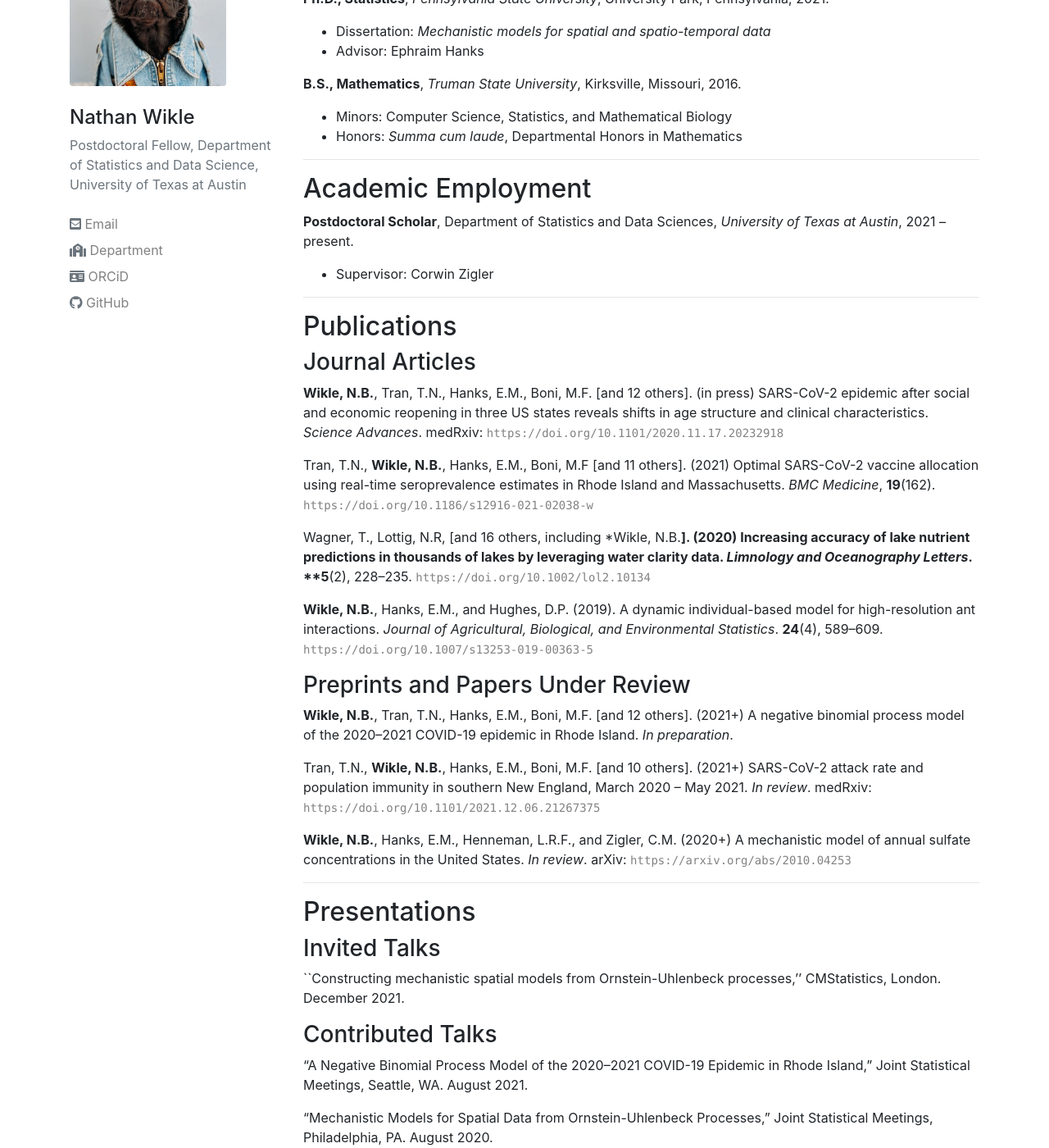
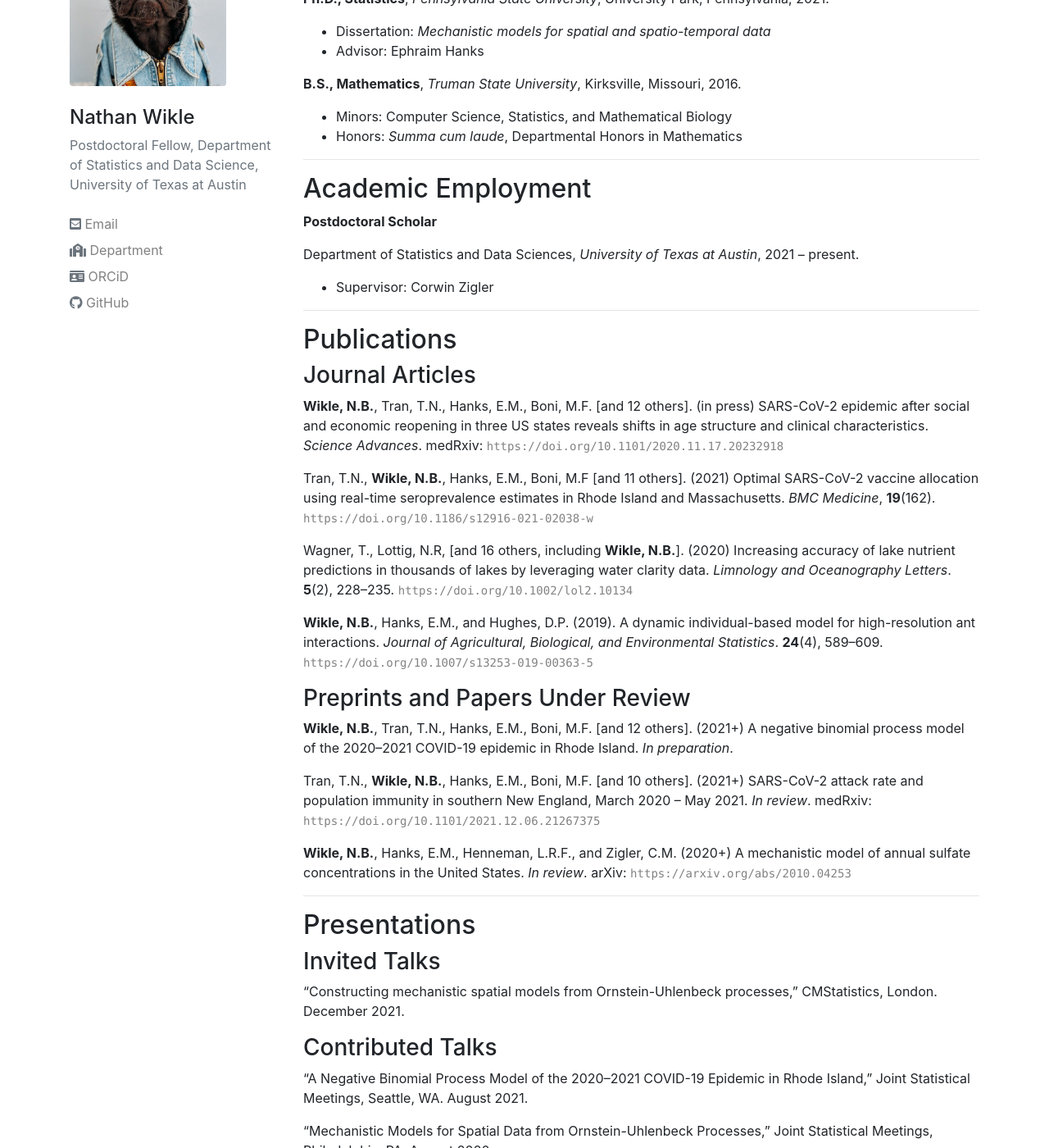
Before and after one commit to nbwikle/nbwikle.github.io, a Jekyll site: the page built from pages/cv.md, in a window 1280 px wide and 1400 px high, scrolled down 242 px. Shown: the whole window at 82% size. Built offline with Jekyll 4.4.1, drawn with Linux system fonts in a browser that asks for light colours; nearby versions of some CDN libraries; some of the changed text lies outside the part shown.

Commit message:
Fixed CV formatting.

```diff
--- a/pages/cv.md
+++ b/pages/cv.md
@@ -24,7 +24,9 @@ permalink: cv.html
 
 ## Academic Employment
 
-**Postdoctoral Scholar**, Department of Statistics and Data Sciences, *University of Texas at Austin*, 2021 -- present.
+**Postdoctoral Scholar**
+
+Department of Statistics and Data Sciences, *University of Texas at Austin*, 2021 -- present.
 - Supervisor: Corwin Zigler
 
 ---
@@ -37,7 +39,7 @@ permalink: cv.html
 
 Tran, T.N., **Wikle, N.B.**, Hanks, E.M., Boni, M.F [and 11 others]. (2021) Optimal SARS-CoV-2 vaccine allocation using real-time seroprevalence estimates in Rhode Island and Massachusetts. *BMC Medicine*, **19**(162). [`https://doi.org/10.1186/s12916-021-02038-w`](https://doi.org/10.1186/s12916-021-02038-w)
 
-Wagner, T., Lottig, N.R, [and 16 others, including *Wikle, N.B.**]. (2020) Increasing accuracy of lake nutrient predictions in thousands of lakes by leveraging water clarity data. *Limnology and Oceanography Letters*. **5**(2), 228--235. [`https://doi.org/10.1002/lol2.10134`](https://doi.org/10.1002/lol2.10134)
+Wagner, T., Lottig, N.R, [and 16 others, including **Wikle, N.B.**]. (2020) Increasing accuracy of lake nutrient predictions in thousands of lakes by leveraging water clarity data. *Limnology and Oceanography Letters*. **5**(2), 228--235. [`https://doi.org/10.1002/lol2.10134`](https://doi.org/10.1002/lol2.10134)
 
 **Wikle, N.B.**, Hanks, E.M., and Hughes, D.P. (2019). A dynamic individual-based model for high-resolution ant interactions. *Journal of Agricultural, Biological, and Environmental Statistics*. **24**(4), 589--609. [`https://doi.org/10.1007/s13253-019-00363-5`](https://doi.org/10.1007/s13253-019-00363-5)
 
@@ -55,7 +57,7 @@ Tran, T.N., **Wikle, N.B.**, Hanks, E.M., Boni, M.F. [and 10 others]. (2021+) SA
 
 ### Invited Talks
 
-``Constructing mechanistic spatial models from Ornstein-Uhlenbeck processes,'' CMStatistics, London. December 2021.
+"Constructing mechanistic spatial models from Ornstein-Uhlenbeck processes," CMStatistics, London. December 2021.
 
 ### Contributed Talks
 
```
Also changed, not shown: other parts of pages/cv.md (+1 -9 lines).
